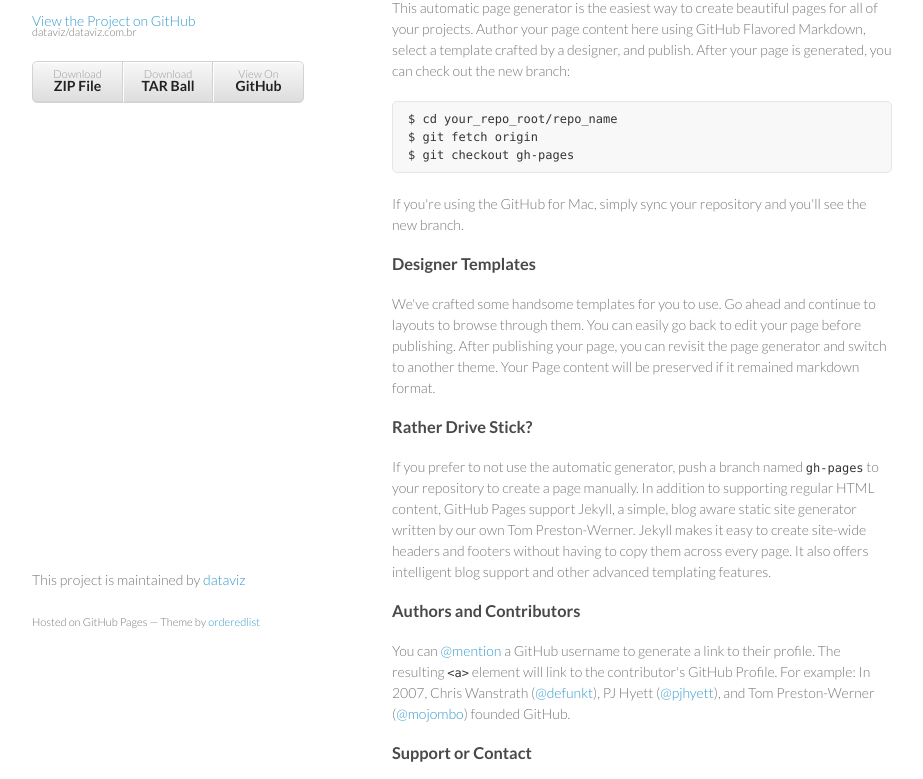
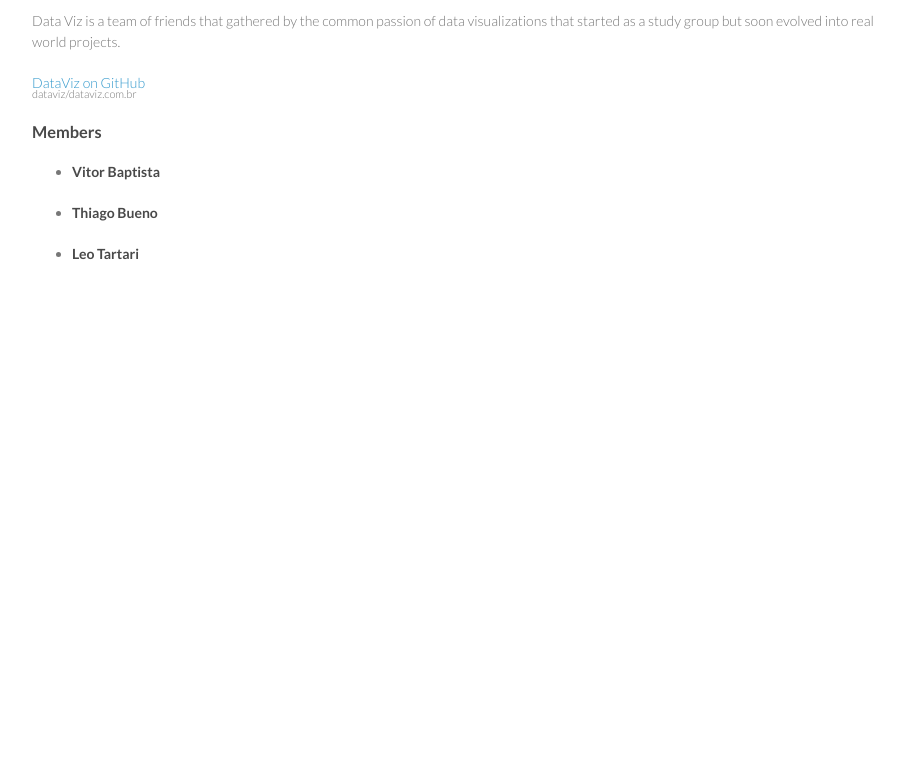
Before and after one commit to dataviz/dataviz.com.br, a plain HTML site: page index.html in a window 1280 px wide. Shown: the part 99-878 px from the top of the page, without its empty margins (178-1101 px from the left). After the commit the page ends 800 px from the top, so only its background shows below. Drawn offline with Linux system fonts and the light colour scheme.

Commit message:
change index and add CNAME

```diff
--- a/index.html
+++ b/index.html
@@ -3,64 +3,32 @@
   <head>
     <meta charset="utf-8">
     <meta http-equiv="X-UA-Compatible" content="chrome=1">
-    <title>Dataviz.com.br by dataviz</title>
-
+    <title>Dataviz.com.br - dataviz</title>
     <link rel="stylesheet" href="stylesheets/styles.css">
     <link rel="stylesheet" href="stylesheets/pygment_trac.css">
     <meta name="viewport" content="width=device-width, initial-scale=1, user-scalable=no">
     <!--[if lt IE 9]>
-    <script src="//html5shiv.googlecode.com/svn/trunk/html5.js"></script>
+      <script src="//html5shiv.googlecode.com/svn/trunk/html5.js"></script>
     <![endif]-->
   </head>
   <body>
     <div class="wrapper">
-      <header>
-        <h1>Dataviz.com.br</h1>
-        <p></p>
-
-        <p class="view"><a href="https://github.com/dataviz/dataviz.com.br">View the Project on GitHub <small>dataviz/dataviz.com.br</small></a></p>
-
-
-        <ul>
-          <li><a href="https://github.com/dataviz/dataviz.com.br/zipball/master">Download <strong>ZIP File</strong></a></li>
-          <li><a href="https://github.com/dataviz/dataviz.com.br/tarball/master">Download <strong>TAR Ball</strong></a></li>
-          <li><a href="https://github.com/dataviz/dataviz.com.br">View On <strong>GitHub</strong></a></li>
-        </ul>
-      </header>
-      <section>
-        <h3>Welcome to GitHub Pages.</h3>
-
-<p>This automatic page generator is the easiest way to create beautiful pages for all of your projects. Author your page content here using GitHub Flavored Markdown, select a template crafted by a designer, and publish. After your page is generated, you can check out the new branch:</p>
-
-<pre><code>$ cd your_repo_root/repo_name
-$ git fetch origin
-$ git checkout gh-pages
-</code></pre>
-
-<p>If you're using the GitHub for Mac, simply sync your repository and you'll see the new branch.</p>
-
-<h3>Designer Templates</h3>
-
-<p>We've crafted some handsome templates for you to use. Go ahead and continue to layouts to browse through them. You can easily go back to edit your page before publishing. After publishing your page, you can revisit the page generator and switch to another theme. Your Page content will be preserved if it remained markdown format.</p>
-
-<h3>Rather Drive Stick?</h3>
-
-<p>If you prefer to not use the automatic generator, push a branch named <code>gh-pages</code> to your repository to create a page manually. In addition to supporting regular HTML content, GitHub Pages support Jekyll, a simple, blog aware static site generator written by our own Tom Preston-Werner. Jekyll makes it easy to create site-wide headers and footers without having to copy them across every page. It also offers intelligent blog support and other advanced templating features.</p>
-
-<h3>Authors and Contributors</h3>
-
-<p>You can <a href="https://github.com/blog/821" class="user-mention">@mention</a> a GitHub username to generate a link to their profile. The resulting <code>&lt;a&gt;</code> element will link to the contributor's GitHub Profile. For example: In 2007, Chris Wanstrath (<a href="https://github.com/defunkt" class="user-mention">@defunkt</a>), PJ Hyett (<a href="https://github.com/pjhyett" class="user-mention">@pjhyett</a>), and Tom Preston-Werner (<a href="https://github.com/mojombo" class="user-mention">@mojombo</a>) founded GitHub.</p>
-
-<h3>Support or Contact</h3>
-
-<p>Having trouble with Pages? Check out the documentation at <a href="http://help.github.com/pages">http://help.github.com/pages</a> or contact <a href="mailto:support@github.com">support@github.com</a> and we’ll help you sort it out.</p>
-      </section>
-      <footer>
-        <p>This project is maintained by <a href="https://github.com/dataviz">dataviz</a></p>
-        <p><small>Hosted on GitHub Pages &mdash; Theme by <a href="https://github.com/orderedlist">orderedlist</a></small></p>
-      </footer>
+      <h1>DataViz</h1>
+      <p>Data Viz is a team of friends that gathered by the common passion of data visualizations that started as a study group but soon evolved into real world projects.</p>
+      <p class="view"><a href="https://github.com/dataviz/">DataViz on GitHub <small>dataviz/dataviz.com.br</small></a></p>
+      <h3>Members</h3>
+      <ul>
+        <li>
+          <h4>Vitor Baptista</h4>
+        </li>
+        <li>
+          <h4>Thiago Bueno</h4>
+        </li>
+        <li>
+          <h4>Leo Tartari</h4>
+        </li>
+      </ul>
     </div>
     <script src="javascripts/scale.fix.js"></script>
-
   </body>
 </html>
```
Also changed, not shown: images/leo-tartari.jpeg (added), images/thiago-bueno.jpeg (added), images/vitor-baptista.jpeg (added), 1 other file.
